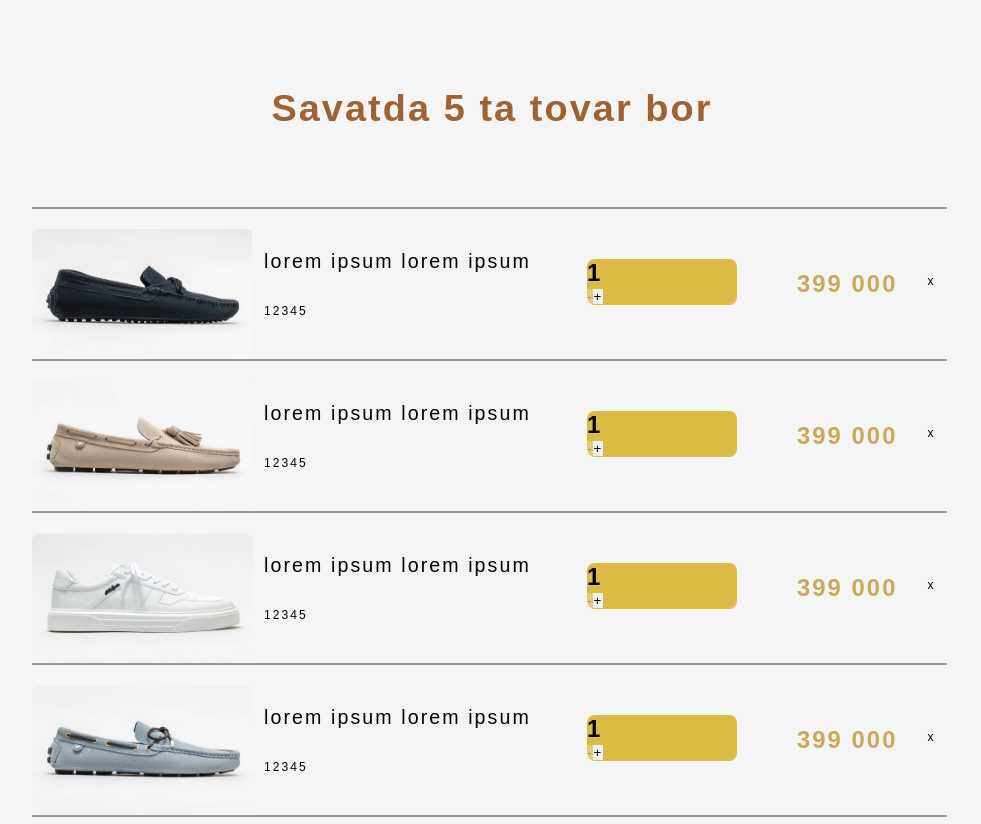
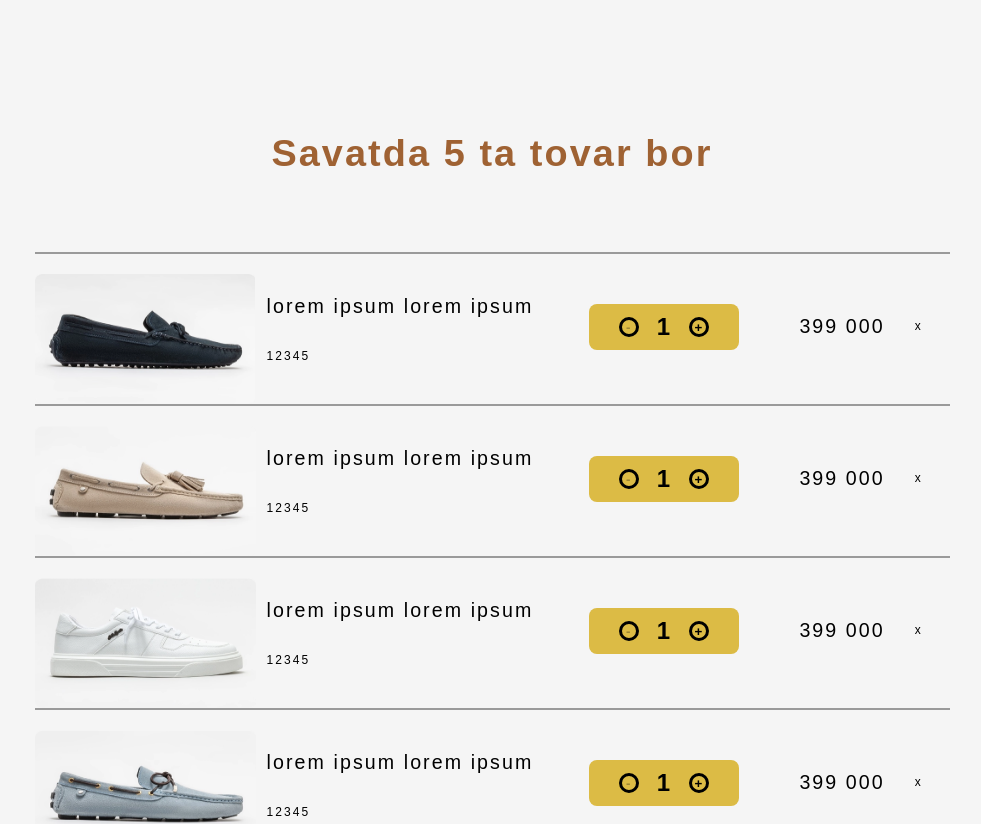
Before and after one commit to hasanboy2008/Progect-SAN-ONE, a React (Create React App) app: page /basket in a window 1280 px wide. Shown: the top 824 px of the page, without its empty margins (148-1129 px from the left). Built offline with nearby package versions, Linux system fonts and the light colour scheme; no server answers.

Commit message:
basket page qoshildi

```diff
--- a/src/pages/Basket/Basket.css
+++ b/src/pages/Basket/Basket.css
@@ -4,7 +4,7 @@
     background: #F5F5F5;
     display: flex;
     flex-direction: column;
-    padding: 85px 156px 190px 156px;
+    padding: 130px 156px 190px 156px;
 }
 
 button{
@@ -71,16 +71,38 @@ button{
     color: #000000;
 }
 
-.basket-data .basket-buttons{
+.basket-button{
     background: #DCBB45;
     border-radius: 8px;
     width: 150px;
     height: 46px;
     margin-left: 56px ;
     margin-top: 50px;
+    display: flex;
+    align-items: center;
+    justify-content: space-between;
+    padding: 0 30px;
 }
 
-.basket-data .basket-price{
+.basket-decrement{
+    border: 3px solid #000000;
+    border-radius: 50%;
+    width: 20px;
+    height: 20px;
+    font-weight: bold;
+    background: #DCBB45;
+}
+
+.basket-increment{
+    border: 3px solid #000000;
+    border-radius: 50%;
+    width: 20px;
+    height: 20px;
+    font-weight: bold;
+    background: #DCBB45;
+}
+
+.basket-price{
     font-weight: 700;
     font-size: 23.8058px;
     line-height: 29px;
@@ -89,7 +111,7 @@ button{
     padding: 60px 0 0 60px;
 }
 
-.basket-data .basket-close{
+.basket-close{
     margin: 65px 0 0 30px;
     width: 24.49px;
     height: 24.49px;
@@ -226,7 +248,7 @@ button{
         line-height: 12px;
     }
 
-    .basket-data .basket-price{
+    .basket-price{
         font-weight: 500;
         font-size: 20px;
         line-height: 22px;
@@ -235,7 +257,7 @@ button{
         padding: 45px 0 0 30px;
     }
 
-    .basket-data .basket-close{
+    .basket-close{
         margin: 43.5px 0 0 30px;
     }
 
@@ -317,14 +339,14 @@ button{
         padding-top: 20px;
     }
 
-    .basket-data .basket-price{
+    .basket-price{
         font-weight: 700;
         font-size: 23.8058px;
         line-height: 29px;
         padding-top: 40px;
     }
 
-    .basket-data .basket-close{
+    .basket-close{
         margin-bottom: 30px;
     }
 
--- a/src/pages/Basket/Basket.js
+++ b/src/pages/Basket/Basket.js
@@ -82,10 +82,10 @@ export function Basket() {
                                     <p>{parse.text}</p>
                                     <span>{parse.artikul}</span>
                                 </div>
-                                <div className="basket-buttons">
+                                <div className="basket-button">
+                                    <button className="basket-decrement" onClick={() => setCount(count - 1)} disabled={count === 1}>-</button>
                                     <h2 className="basket-h2">{count}</h2>
-                                    <button className="button-decrement" onClick={() => setCount(count - 1)} disabled={count === 1}>-</button>
-                                    <button className="button-increment" onClick={() => setCount(count + 1)}>+</button>
+                                    <button className="basket-increment" onClick={() => setCount(count + 1)}>+</button>
                                 </div>
                             <p className="basket-price">{parse.price}</p>
                             <span className="basket-close">x</span>
```
